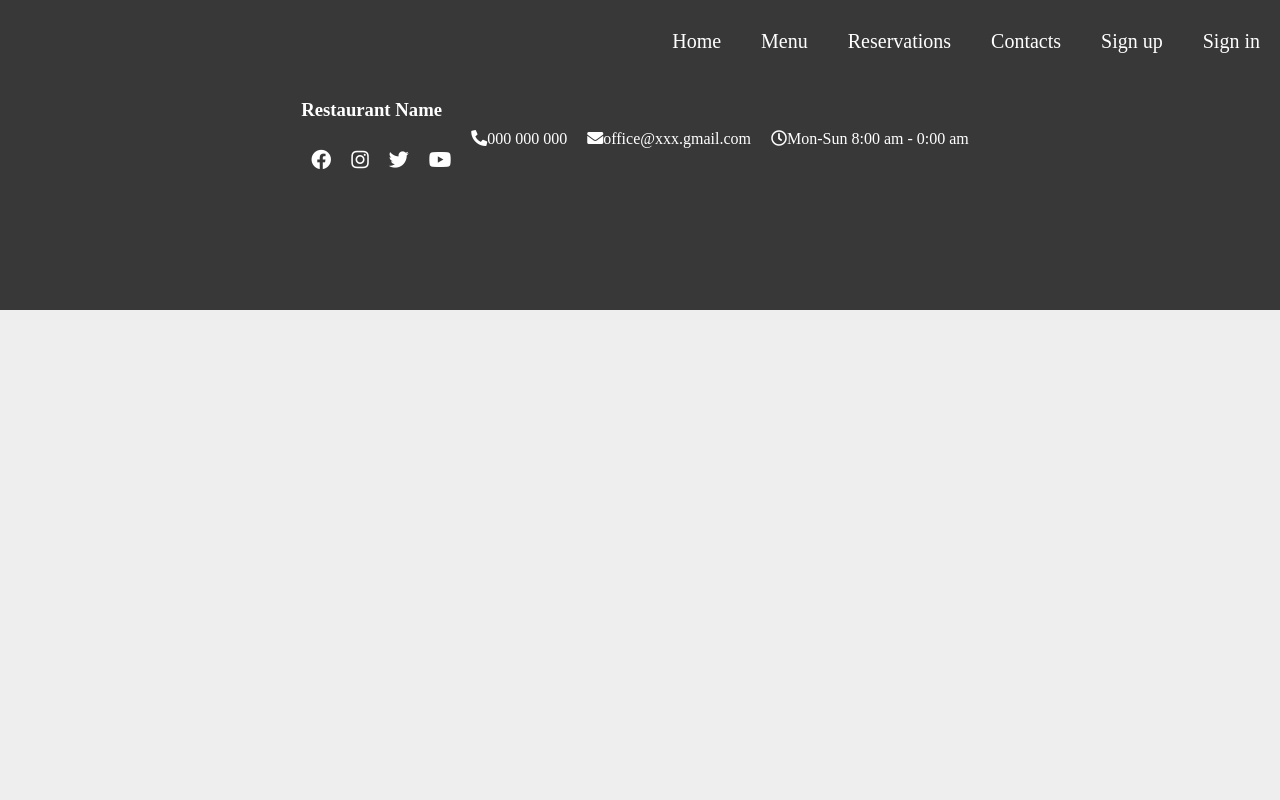
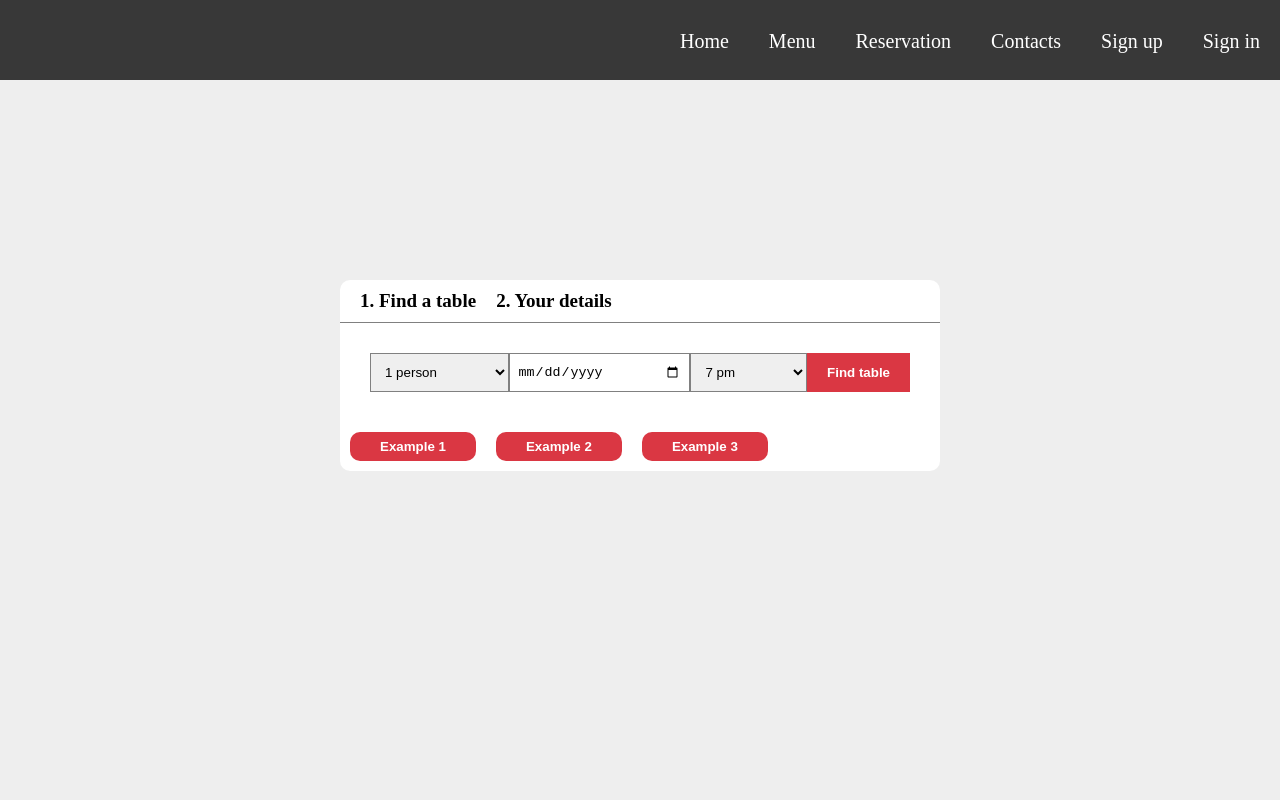
Before and after one commit to EmanuilM/Tasty, a React (Create React App) app in the folder client/: page /reservation in a window 1280 px wide. Shown: the top 800 px of the page. Built offline with nearby package versions, Linux system fonts and the light colour scheme; a web font is replaced by a local one.

Commit message:
create reservation page

```diff
--- a/client/src/App.js
+++ b/client/src/App.js
@@ -4,6 +4,7 @@ import HomePage from './components/HomePage/HomePage';
 import Register from './components/Register/Register';
 import Login from './components/Login/Login';
 import Menu from './components/Menu/Menu';
+import Reservation from './components/Reservation/Reservation';
 import Footer from './components/Footer/Footer';
 import { Route, Switch } from 'react-router-dom';
 
@@ -16,6 +17,7 @@ function App() {
         <Route path="/sign-up" component={Register} />
         <Route path="/sign-in" component={Login} />
         <Route path="/menu" component={Menu} />
+        <Route path="/reservation" component={Reservation} />
       </Switch>
       <Footer />
     </div>
--- a/client/src/components/Header/Header.js
+++ b/client/src/components/Header/Header.js
@@ -21,7 +21,7 @@ const Header = () => {
                         <Link to="/menu">Menu</Link>
                     </li>
                     <li>
-                        <a href="#">Reservations</a>
+                        <Link to="/reservation">Reservation</Link>
                     </li>
                     <li>
                         <a href="#">Contacts</a>
--- /dev/null
+++ b/client/src/components/Reservation/Reservation.css
@@ -0,0 +1,103 @@
+.reservation-page-wrapper {
+    height: 90vh;
+}
+
+
+.reservation-page-content {
+    background: white;
+    max-width: 600px;
+    border-radius: 10px;
+    margin: 200px auto;
+}
+
+.navigation-headings {
+    border-bottom: 1px solid gray;
+    padding: 10px;
+}
+
+.navigation-headings span {
+    margin: 10px;
+    font-size: 19px;
+    font-weight: bold;
+}
+
+.reservation-select-menu {
+    margin: 30px;
+    display: flex;
+    flex-wrap: wrap;
+
+}
+
+.reservation-date {
+    padding: 8px;
+    border: 1px solid gray;
+    flex-grow: 1;
+}
+
+.reservation-select {
+    padding: 10px;
+    border: 1px solid gray;
+    flex-grow: 1;
+}
+
+.find-table-btn {
+    padding: 10px 20px;
+    background: rgb(218, 55, 67);
+    color: white;
+    font-weight: bold;
+    border: none;
+}
+
+.find-table-btn:hover {
+    background: #931B23;
+}
+
+.free-reservation-btn {
+    margin: 10px;
+    background: rgb(218, 55, 67);
+    padding: 7px 30px;
+    border-radius: 10px;
+    font-weight: bold;
+    color: white;
+    border: none;
+}
+
+.free-reservation-btn:hover {
+    background: #931B23;
+}
+
+
+
+.reservation-details-wrapper form {
+    display: flex;
+    flex-direction: column;
+    justify-content: center;
+}
+
+.reservation-details-wrapper form input {
+  width: 161px;
+  padding: 10px;
+  margin: 10px;
+  font-size: 17px;
+  font-weight: bold;
+}
+
+.confirm-reservation-btn {
+    background: rgb(218, 55, 67);
+    color: white;
+    padding: 10px 40px;
+    font-size: 20px;
+    border: none;
+
+}
+.confirm-reservation-btn:hover {
+    background: #931B23;
+}
+
+
+
+@media screen and (max-width:500px) {
+    .find-table-btn {
+        flex-grow: 1;
+    }
+}
--- /dev/null
+++ b/client/src/components/Reservation/Reservation.js
@@ -0,0 +1,81 @@
+import './Reservation.css';
+import { useState } from 'react';
+
+const Reservation = () => {
+    const [view , setView] = useState('find-table');
+    const changeView = () => {
+        setView('your-details');
+    }
+    console.log(view)
+    if(view === 'find-table') {
+
+    return (
+        <main>
+            <section className="reservation-page-wrapper">
+                <article className="reservation-page-content">
+                    <div className="navigation-headings">
+                        <span>1. Find a table</span>
+                        <span>2. Your details</span>
+                    </div>
+                    <article className="reservation-select-menu">
+
+                        <select className="reservation-select">
+                            <option>1 person</option>
+                            <option>2 people</option>
+                            <option>3 people</option>
+                        </select>
+
+                        <input type="date" className="reservation-date" />
+
+                        <select className="reservation-select">
+                            <option>7 pm</option>
+                            <option>8 pm </option>
+                            <option>9 pm</option>
+                        </select>
+
+
+                        <button className="find-table-btn">Find table</button>
+                    </article>
+
+                    <article className="reservation-free-tables">
+                        <button className="free-reservation-btn" onClick={() => changeView()}>Example 1</button>
+                        <button className="free-reservation-btn">Example 2</button>
+                        <button className="free-reservation-btn">Example 3</button>
+
+                    </article>
+
+                </article>
+
+
+
+            </section>
+        </main>
+    )
+    }else {
+        return (
+            <main>
+            <section className="reservation-page-wrapper">
+                <article className="reservation-page-content">
+                    <div className="navigation-headings">
+                        <span>1. Find a table</span>
+                        <span>2. Your details</span>
+                    </div>
+
+
+                    <article className="reservation-details-wrapper">
+                        <form>
+                            <input type="text" placeholder="First name" />
+                            <input type="text" placeholder="Last name" />
+                            <input type="text" placeholder="Phone number" />
+                            <button className="confirm-reservation-btn">Confirm reservation</button>
+                        </form>
+
+                    </article>
+                </article>
+            </section>
+        </main>
+        )
+    }
+}
+
+export default Reservation;
```
